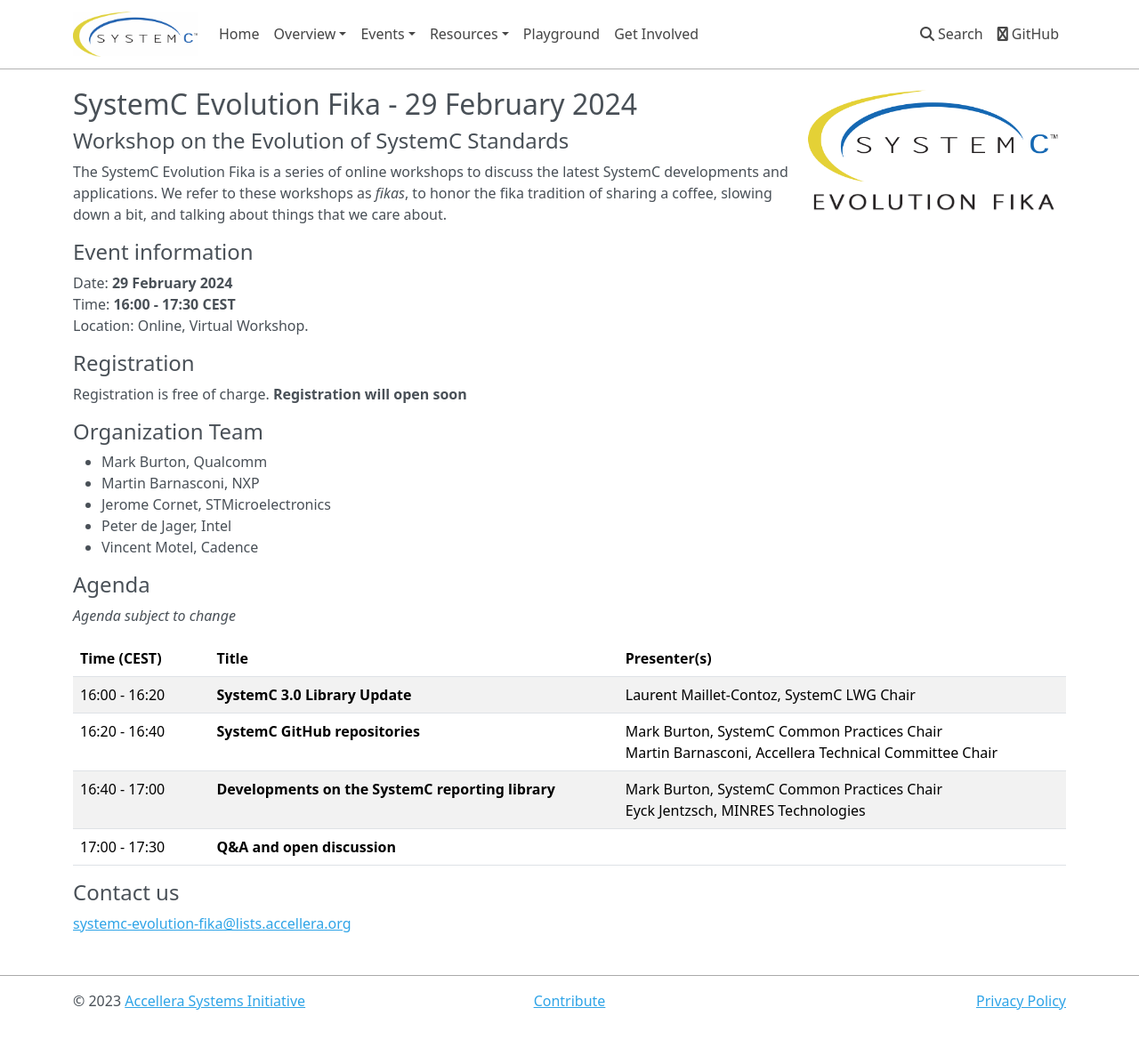
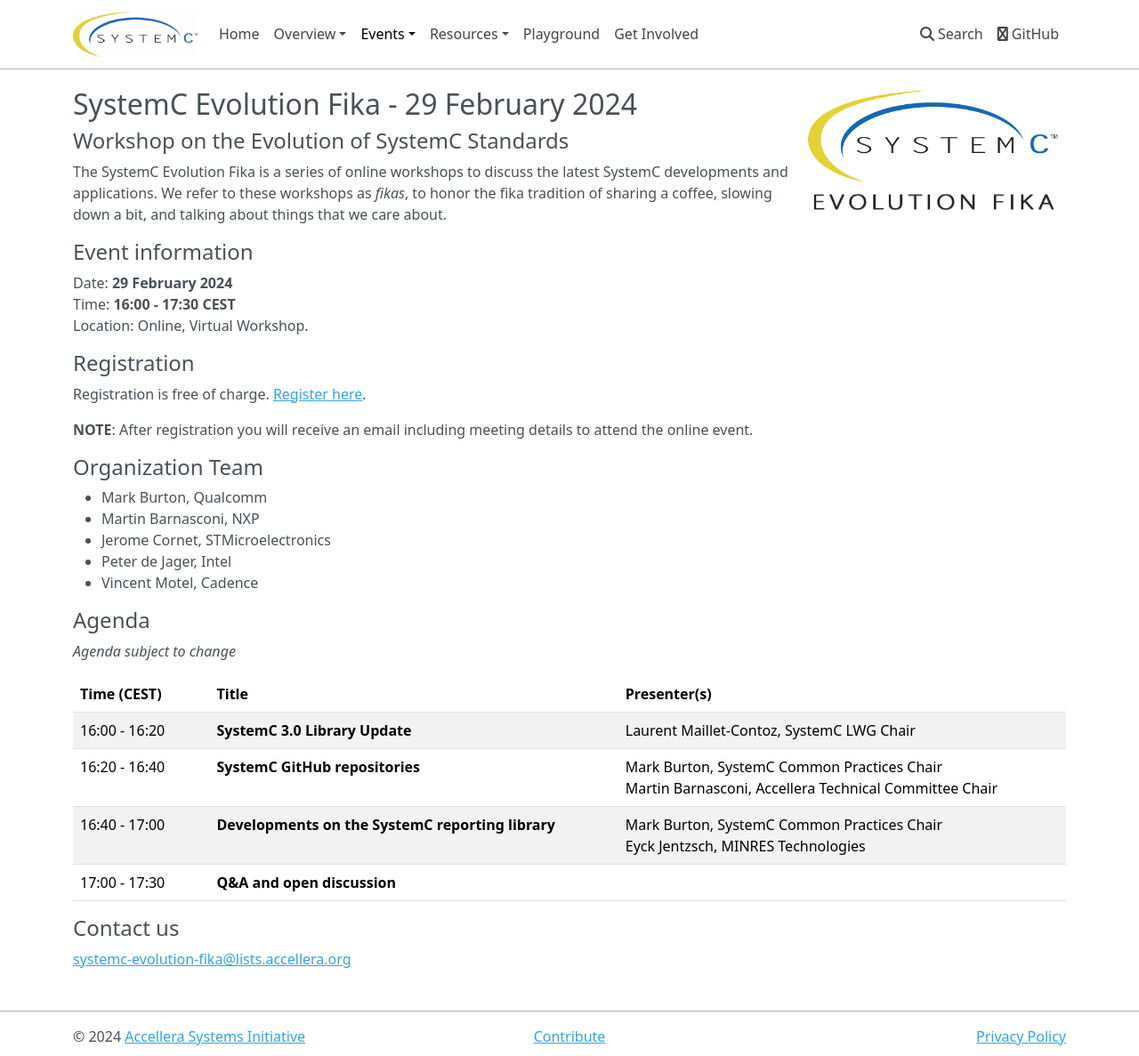
Before and after one commit to accellera-official/systemc.org, an MkDocs documentation site: the page built from docs/events/scef202402.md, in a window 1280 px wide and 1187 px high. Shown: the whole window at 89% size. Built offline with MkDocs 1.6.1, drawn with Linux system fonts in a browser that asks for light colours; nearby versions of some CDN libraries.

Commit message:
update fika registration
Signed-off-by: Martin Barnasconi <martin.barnasconi@nxp.com>

```diff
--- a/docs/events/scef202402.md
+++ b/docs/events/scef202402.md
@@ -13,11 +13,10 @@
 Location: Online, Virtual Workshop.
 
 ## Registration
-Registration is free of charge. **Registration will open soon**
-<!--[Register here](https://form.jotform.com/232145897122962).
+Registration is free of charge. [Register here](https://form.jotform.com/240365367853968).
 
 **NOTE**: After registration you will receive an email including meeting details to attend the online event.
--->
+
 ## Organization Team
 
  * Mark Burton, Qualcomm
--- a/mkdocs.yml
+++ b/mkdocs.yml
@@ -24,6 +24,7 @@
 #    - SystemC: docs/systemc/documentation.md
 - Events:
     - SystemC Evolution Events: events/scevents.md
+    - SystemC Evolution Fika - February 2024: events/scef202402.md
     - SystemC Evolution Fika - September 2023: events/scef202309.md
     - SystemC Evolution Fika - September 2022: events/scef202209.md
     - SystemC Evolution Fika - April 2022: events/scef202204.md
--- a/overrides/404.html
+++ b/overrides/404.html
@@ -27,7 +27,7 @@
 <hr>
 <div class="container">
     <div class="row">
-        <div class="col-md-4" style="text-align: left;">&copy; 2023 <a href="https://accellera.org/" target="_blank">Accellera Systems Initiative</a></div>
+        <div class="col-md-4" style="text-align: left;">&copy; 2024 <a href="https://accellera.org/" target="_blank">Accellera Systems Initiative</a></div>
         <div class="col-md-4" style="text-align: center;"><a href="https://github.com/accellera-official/systemc.org" target="_blank">Contribute</a></div>
         <div class="col-md-4" style="text-align: right;">
             <a href="/privacy/">Privacy Policy</a>
--- a/overrides/main.html
+++ b/overrides/main.html
@@ -29,7 +29,7 @@
 <hr>
 <div class="container">
     <div class="row">
-        <div class="col-md-4" style="text-align: left;">&copy; 2023 <a href="https://accellera.org/" target="_blank">Accellera Systems Initiative</a></div>
+        <div class="col-md-4" style="text-align: left;">&copy; 2024 <a href="https://accellera.org/" target="_blank">Accellera Systems Initiative</a></div>
         <div class="col-md-4" style="text-align: center;"><a href="https://github.com/accellera-official/systemc.org" target="_blank">Contribute</a></div>
         <div class="col-md-4" style="text-align: right;">
             <a href="/privacy/">Privacy Policy</a>
```
Also changed, not shown: README.md (+1 -1 lines), docs/events/scevents.md (+3 -5 lines), docs/index.md (+5 -5 lines).
